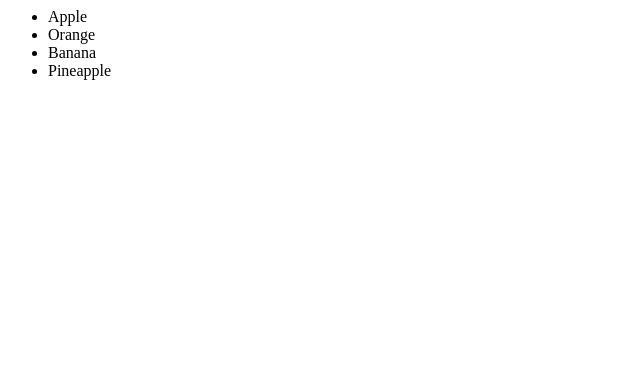
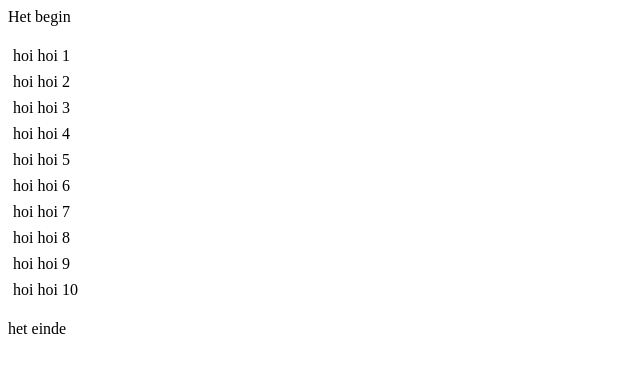
Before and after one commit to martinmolemanhl/AngularExamples, an Angular app: page / in a window 1280 px wide. Shown: the top 372 px of the page, without its empty margins (0-640 px from the left). Built offline with nearby package versions, Linux system fonts and the light colour scheme.

Commit message:
4 files modified, 3 added

```diff
--- a/src/app/app.component.css
+++ b/src/app/app.component.css
@@ -1,3 +1,4 @@
-p {
-  font-family: Lato;
+ul.mylist li {
+  font-weight:bold;
+  font-family: sans-serif;
 }
--- a/src/app/app.component.html
+++ b/src/app/app.component.html
@@ -1,3 +1,9 @@
-<ul>
-  <li *ngFor="let f of fruit">{{f}}</li>
-</ul>
+<div>
+	<p>Het begin</p>
+	<table class="mylist">
+		<tr *ngFor="let i of numbers">
+			<app-table-row [getal]="i" [tekst]="titel"></app-table-row>
+		</tr>
+	</table>
+	<p>het einde</p>
+</div>
--- a/src/app/app.component.ts
+++ b/src/app/app.component.ts
@@ -7,12 +7,11 @@ import { Component, VERSION } from "@angular/core";
 })
 export class AppComponent {
   name = "Angular " + VERSION.major;
-  public fruit: string[] = [];
+
+    public numbers = [1,2,3,4,5,6,7,8,9,10];
+    public titel = 'hoi hoi';
 
   constructor() {
-    this.fruit.push("Apple");
-    this.fruit.push("Orange");
-    this.fruit.push("Banana");
-    this.fruit.push("Pineapple");
+
   }
 }
--- a/src/app/app.module.ts
+++ b/src/app/app.module.ts
@@ -4,10 +4,11 @@ import { FormsModule } from '@angular/forms';
 
 import { AppComponent } from './app.component';
 import { HelloComponent } from './hello.component';
+import { TableRowComponent } from './components/table-row/table-row.component';
 
 @NgModule({
   imports:      [ BrowserModule, FormsModule ],
-  declarations: [ AppComponent, HelloComponent ],
+  declarations: [ AppComponent, HelloComponent, TableRowComponent ],
   bootstrap:    [ AppComponent ]
 })
 export class AppModule { }
--- /dev/null
+++ b/src/app/components/table-row/table-row.component.html
@@ -0,0 +1 @@
+  <td>{{tekst}} {{getal}}</td>
--- /dev/null
+++ b/src/app/components/table-row/table-row.component.ts
@@ -0,0 +1,17 @@
+import { Component, OnInit, Input } from '@angular/core';
+
+@Component({
+  selector: 'app-table-row',
+  templateUrl: './table-row.component.html',
+  styleUrls: ['./table-row.component.css']
+})
+export class TableRowComponent implements OnInit {
+  @Input() getal: number;
+  @Input() tekst: string;
+
+  constructor() { }
+
+  ngOnInit() {
+  }
+
+}
```
Also changed, not shown: src/app/components/table-row/table-row.component.css (added).
